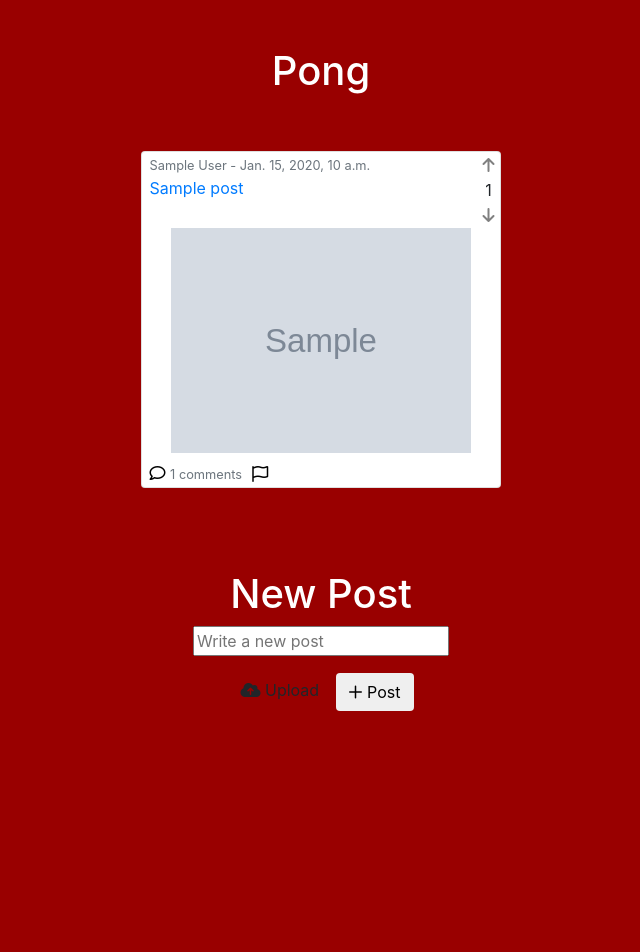
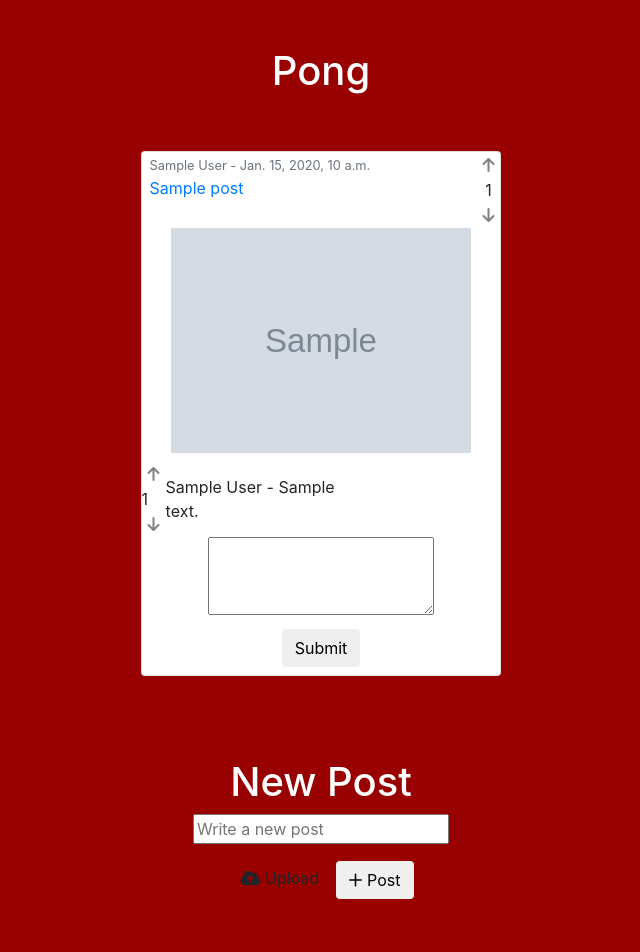
Before and after one commit to krvcorp/pong-frontend, a Django app: page /post/1/ in a window 1280 px wide. Shown: the part 57-1009 px from the top of the page, without its empty margins (319-959 px from the left). Before the commit the page ends 768 px from the top, so only its background shows below. Run offline with Django 4.2, Linux system fonts and the light colour scheme; a user stored in the database is signed in; tables that the repository leaves empty hold one stand-in row (values such as "Sample post"); grey boxes marked "Sample" are stand-in pictures; parts of the project's set-up code (start-up, migrations or seed data) failed here and were passed over; some libraries are stand-ins or nearby versions.

Commit message:
New start

```diff
--- a/backend/base/models.py
+++ b/backend/base/models.py
@@ -98,7 +98,7 @@ class User(AbstractUser):
         return posts
 
     def __str__(self):
-        return self.name
+        return str(self.id) + self.email
 
 
 # @receiver(post_save, sender=settings.AUTH_USER_MODEL)
--- a/backend/base/templates/index.html
+++ b/backend/base/templates/index.html
@@ -80,6 +80,7 @@
         </div>
     </div>
 
+    {% if user.is_authenticated %}
     <div class="mx-auto new-post d-flex flex-column" style="width:20%">
         <form class="form" action="{% url 'createPost' %}" method="post" enctype="multipart/form-data">
             {% csrf_token %}
@@ -100,6 +101,7 @@
             </div>
         </form>
     </div>
+    {% endif %}
 </div>
 
 
--- a/backend/base/templates/post.html
+++ b/backend/base/templates/post.html
@@ -57,8 +57,7 @@
 
 
 
-                    <div class="d-flex flex-row ml-2">
-                        <!-- a div with a comment icon with the number of comments in the post -->
+                    <!-- <div class="d-flex flex-row ml-2">
                         <div class="mr-1">
                             <a href="{% url 'singular_post' post.id %}">
                                 <div class="num-comments">
@@ -77,12 +76,53 @@
                                 </button>
                             </form>
                         </div>
+                    </div> -->
+
+                    {% for comment in post.get_comments %} {% if comment.post == post %}
+                    <div class="comment-vote">
+                        <div class="vote-form">
+                            <form action="{% url 'createCommentVote' comment_id=comment.id up_or_down='up' %}"
+                                method="POST">
+                                {% csrf_token %}
+                                <button class="vote vote-comment" type="submit">
+                                    <i class="fa-solid fa-arrow-up"></i>
+                                </button>
+                            </form>
+                            <div class="">
+                                <span class="comment-votes-count{{ comment.id }} text-bold">
+                                    {{ comment.total_score }}
+                                </span>
+                            </div>
+                            <form action=" {% url 'createCommentVote' comment_id=comment.id up_or_down='down' %}"
+                                method="POST">
+                                {% csrf_token %}
+                                <button class="vote vote-comment" type="submit">
+                                    <i class="fa-solid fa-arrow-down"></i>
+                                </button>
+                            </form>
+                        </div>
+                        <span class="comment-text">
+                            {{comment.user.name}} - {{comment.comment}}
+                        </span>
+                    </div>
+                    {% endif %} {% endfor %}
+                    <div class="comment-form">
+                        <form class="form" action="{% url 'createComment' post.id %}" method="POST">
+                            {% csrf_token %}
+                            <div class="form__group">
+                                <textarea required name="comment" rows="3"></textarea>
+                            </div>
+                            <div class="form__action my-2">
+                                <button class="btn btn--main" type="submit">Submit</button>
+                            </div>
+                        </form>
                     </div>
                 </div>
             </div>
         </div>
     </div>
 
+    {% if user.is_authenticated %}
     <div class="mx-auto new-post d-flex flex-column" style="width:20%">
         <form class="form" action="{% url 'createPost' %}" method="post" enctype="multipart/form-data">
             {% csrf_token %}
@@ -103,6 +143,7 @@
             </div>
         </form>
     </div>
+    {% endif %}
 </div>
 
 <!-- TODO: Create separate script for post and comment votes -->
--- a/backend/base/views.py
+++ b/backend/base/views.py
@@ -26,16 +26,21 @@ def index(request):
 
 def register(request):
     context = {}
+    if request.method == "POST":
+        email = request.POST.get("email")
+        user = User.objects.create_user(
+            password=request.POST.get("password"), email=email, username=email
+        )
+        user.save()
+        return redirect("login")
     return render(request, "register.html", context)
 
 
 def login(request):
     if request.method == "POST":
-        print(request.POST)
         user = authenticate(
             email=request.POST.get("email"), password=request.POST.get("password")
         )
-        print(user)
         if user is not None:
             auth_login(request, user)
             return redirect("index")
--- a/backend/content/settings.py
+++ b/backend/content/settings.py
@@ -56,7 +56,7 @@ INSTALLED_APPS = [
 
 REST_FRAMEWORK = {
     "DEFAULT_AUTHENTICATION_CLASSES": [
-        "rest_framework.authentication.TokenAuthentication",
+        "rest_framework.authentication.SessionAuthentication",
     ]
 }
 
@@ -112,7 +112,7 @@ AUTHENTICATION_BACKENDS = [
     # Needed to login by username in Django admin, regardless of `allauth`
     "django.contrib.auth.backends.ModelBackend",
     # `allauth` specific authentication methods, such as login by e-mail
-    # "allauth.account.auth_backends.AuthenticationBackend",
+    "allauth.account.auth_backends.AuthenticationBackend",
 ]
 
 
```
Also changed, not shown: backend/api/views.py (+9 -15 lines), backend/base/migrations/0001_initial.py.
